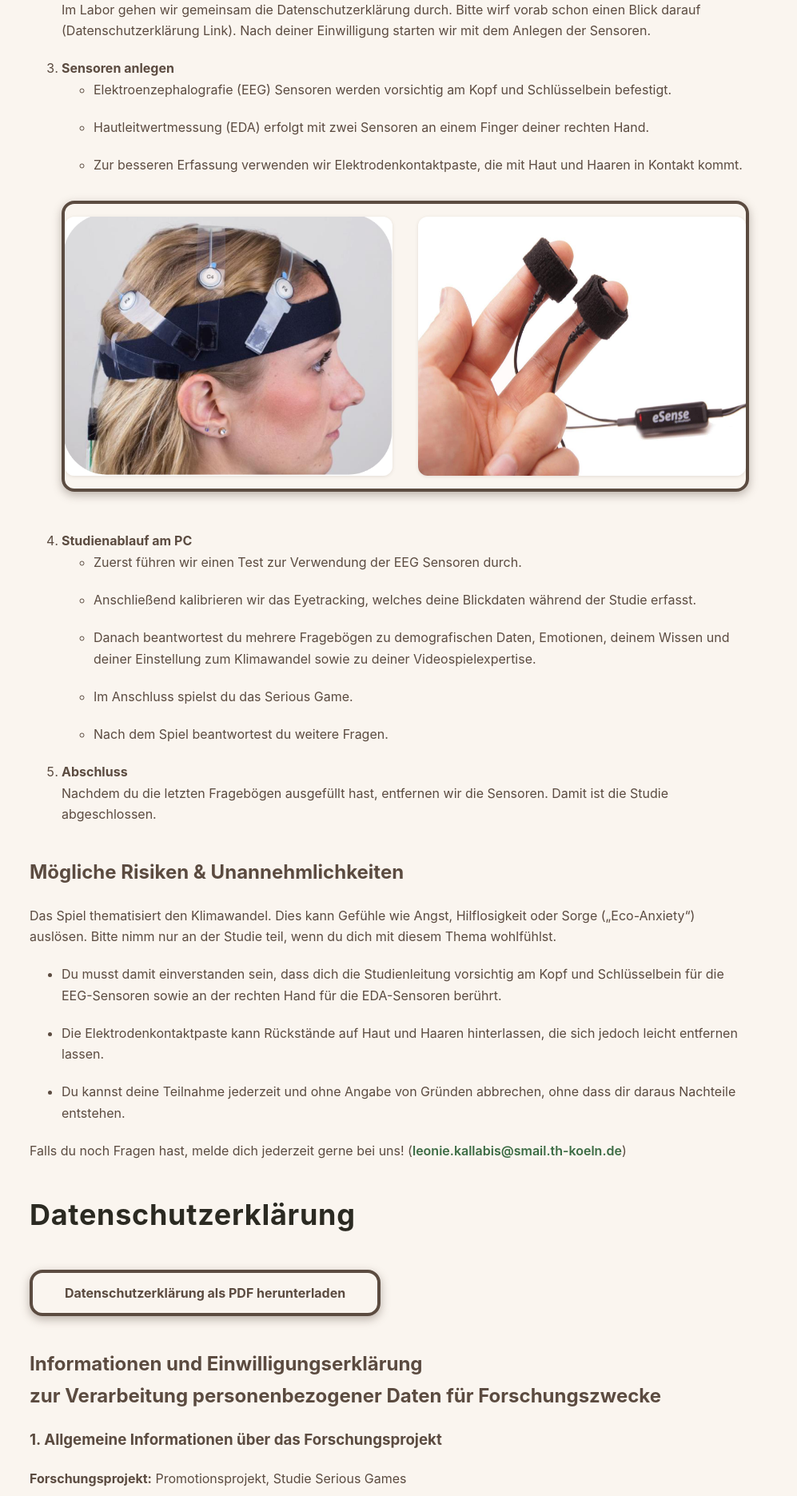
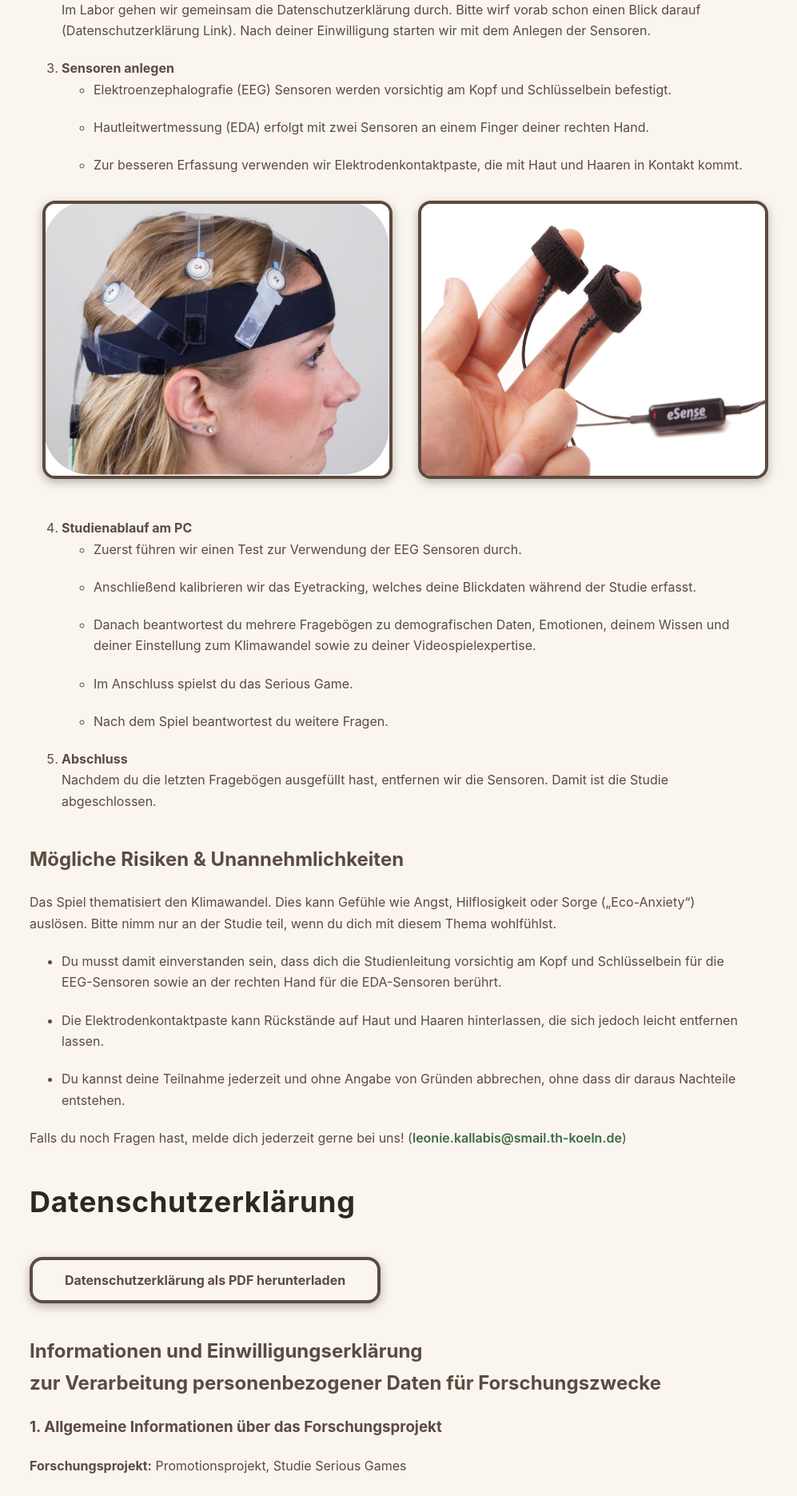
Before and after one commit to LeonieK/sg-study.github.io, a Jekyll site: the page built from index.md, in a window 1280 px wide. Shown: the part 1511-3382 px from the top of the page at 80% size, without its empty margins (103-1100 px from the left). Built offline with Jekyll 4.4.1, drawn with Linux system fonts in a browser that asks for light colours; our own code applies the rules of GitHub Pages for plain Markdown files.

Commit message:
Update style.css

```diff
--- a/assets/style.css
+++ b/assets/style.css
@@ -128,17 +128,20 @@ a:focus {
   gap: 2rem;
   margin: 2rem 0 3rem;
 
-  background-color: transparent;        /* kein Hintergrund */
-  border: 4px solid #5B4B40;            /* dunkelbraune, dicke Border */
-  border-radius: 16px;                   /* abgerundete Ecken passend */
-  box-shadow: 0 4px 12px rgba(91, 75, 64, 0.4); /* passender Schatten */
-  padding: 1rem;                        /* etwas Innenabstand für die Bilder */
+  background-color: transparent; /* keine Hintergrundfarbe */
+  padding: 0;                    /* padding auf 0, falls vorhanden */
+  border: none;                  /* Rahmen entfernen, falls gesetzt */
+  box-shadow: none;              /* Schatten entfernen */
+  border-radius: 0;              /* keine abgerundeten Ecken */
 }
 
 .image-row img {
   max-width: 50%;
-  border-radius: 12px;
-  box-shadow: 0 1px 4px rgba(101, 91, 79, 0.15);
+
+  /* Neuer Stil für die Bilder selbst */
+  border-radius: 16px;                                /* abgerundete Ecken wie Teaser und Button */
+  border: 4px solid #5B4B40;                          /* dicke dunkelbraune Border */
+  box-shadow: 0 4px 12px rgba(91, 75, 64, 0.4);       /* passender Schatten */
 }
 
 /* Footer Farbe */
```
